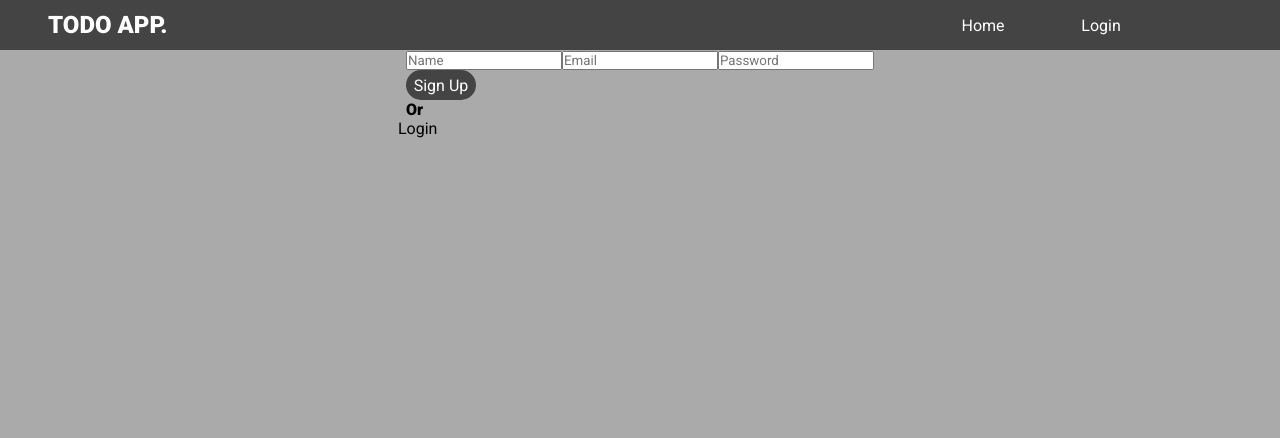
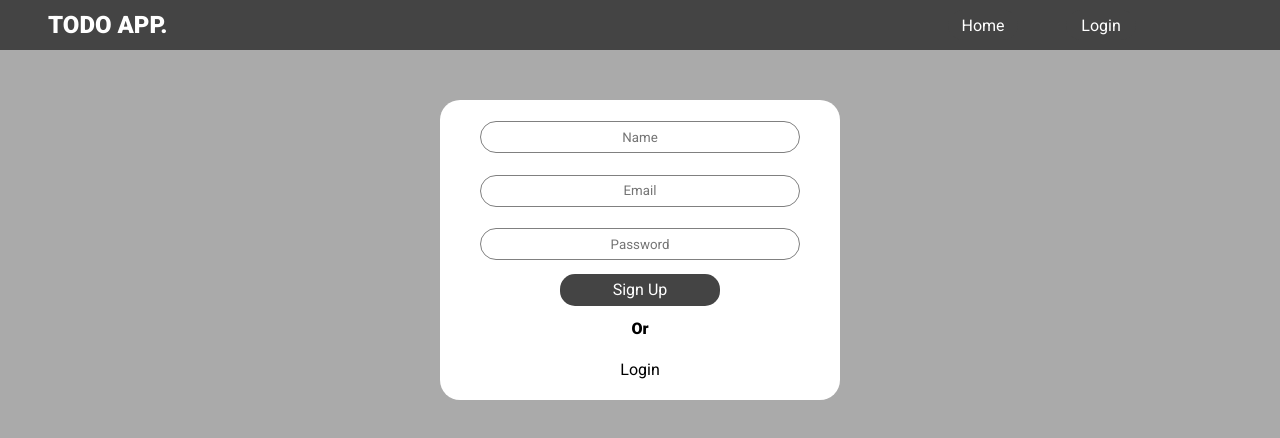
Before and after one commit to Varun-Kolanu/todo-frontend, a React (Vite) app in the folder todo-app/: page /register in a window 1280 px wide. Shown: the top 438 px of the page. Built offline with nearby package versions, Linux system fonts and the light colour scheme; no server answers.

Commit message:
register updated

```diff
--- a/todo-app/src/pages/Register.jsx
+++ b/todo-app/src/pages/Register.jsx
@@ -33,10 +33,10 @@ export const Register = () => {
     return (
         <div id="register">
             <section>
-                <form onSubmit={submitHandler}>
-                    <input value={username} onChange={(e) => { setName(e.target.value) }} type="text" placeholder='Name' required />
-                    <input value={email} onChange={(e) => { setEmail(e.target.value) }} type="email" placeholder='Email' required />
-                    <input value={password} onChange={(e) => { setPassword(e.target.value) }} type="password" placeholder='Password' required />
+                <form onSubmit={submitHandler} className='lrform'>
+                    <input value={username} onChange={(e) => { setName(e.target.value) }} type="text" placeholder='Name' required className='lrinput'/>
+                    <input value={email} onChange={(e) => { setEmail(e.target.value) }} type="email" placeholder='Email' required className='lrinput'/>
+                    <input value={password} onChange={(e) => { setPassword(e.target.value) }} type="password" placeholder='Password' required className='lrinput'/>
                     <button type='submit' className="primaryBtn">Sign Up</button>
                     <h4>Or</h4>
                     <Link to={"/login"} style={{ textDecoration: 'none' }}> <span className='secondaryBtn'> Login</span></Link>
```
